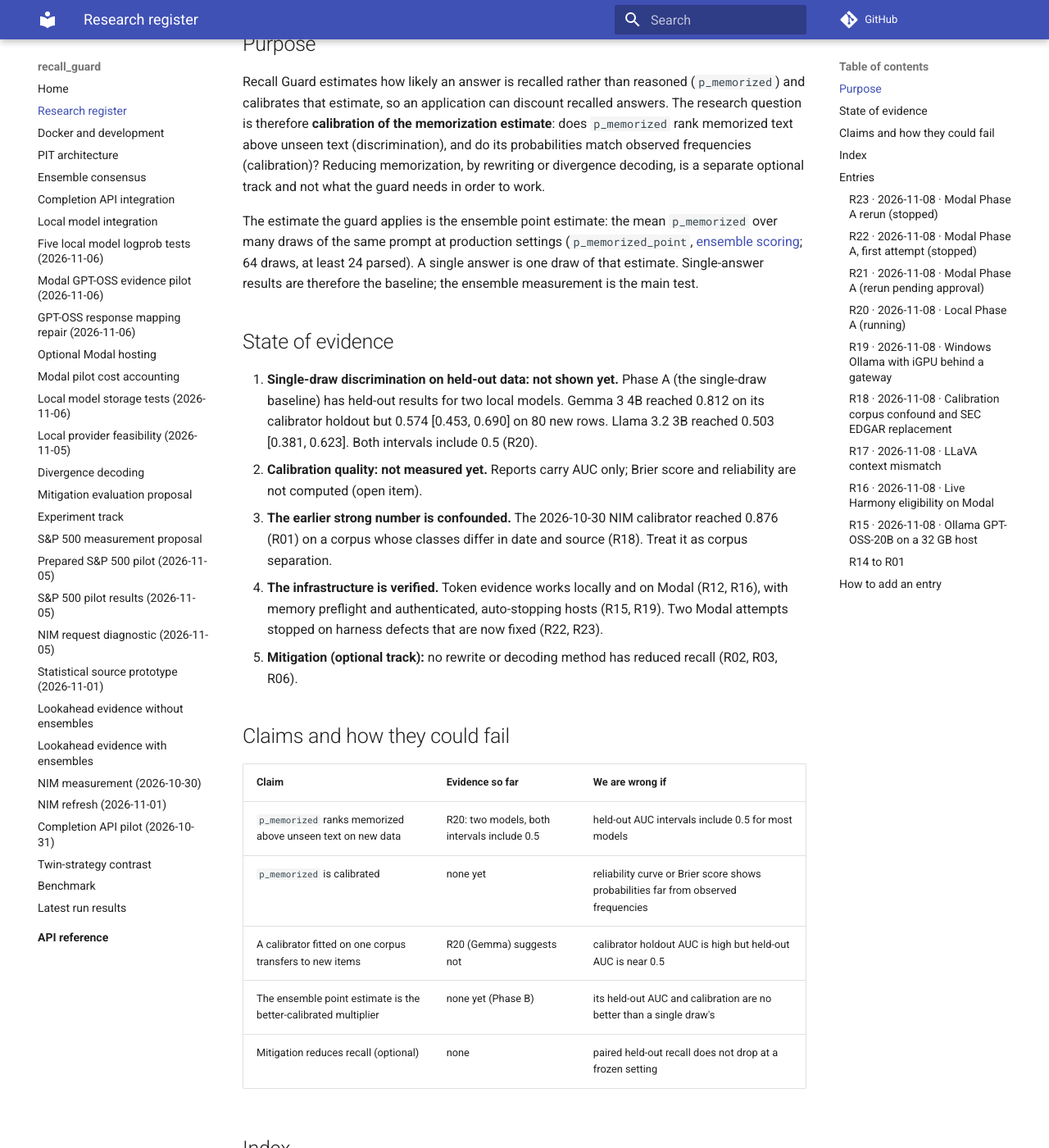
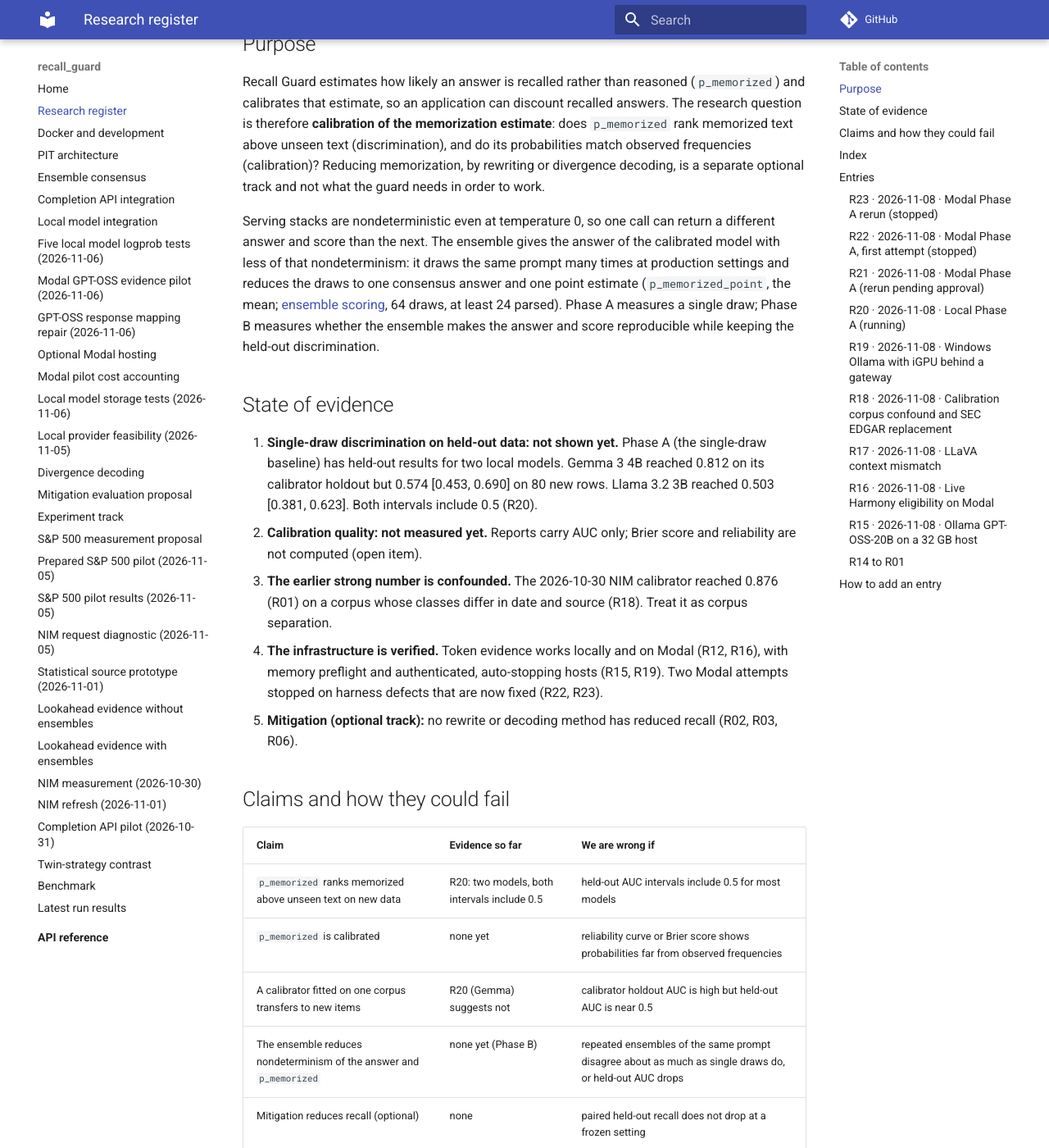
Before and after one commit to norandom/memguard_alpha, an MkDocs documentation site: the page built from docs/research-register.md, in a window 1280 px wide and 1400 px high, scrolled down 302 px. Shown: the whole window at 82% size. Built offline with MkDocs 1.6.1 and Material for MkDocs 9.7.7, drawn with Linux system fonts in a browser that asks for light colours; comment, search, counter and statistics services are not loaded.

Commit message:
docs(register): the ensemble reduces nondeterminism of the calibrated answer
Co-Authored-By: Claude Opus 5.5 <noreply@anthropic.com>

```diff
--- a/docs/research-register.md
+++ b/docs/research-register.md
@@ -17,11 +17,14 @@ text (discrimination), and do its probabilities match observed frequencies
 (calibration)? Reducing memorization, by rewriting or divergence decoding, is a
 separate optional track and not what the guard needs in order to work.
 
-The estimate the guard applies is the ensemble point estimate: the mean
-`p_memorized` over many draws of the same prompt at production settings
-(`p_memorized_point`, [ensemble scoring](ensemble.md); 64 draws, at least 24
-parsed). A single answer is one draw of that estimate. Single-answer results are
-therefore the baseline; the ensemble measurement is the main test.
+Serving stacks are nondeterministic even at temperature 0, so one call can
+return a different answer and score than the next. The ensemble gives the answer
+of the calibrated model with less of that nondeterminism: it draws the same
+prompt many times at production settings and reduces the draws to one consensus
+answer and one point estimate (`p_memorized_point`, the mean; [ensemble
+scoring](ensemble.md), 64 draws, at least 24 parsed). Phase A measures a single
+draw; Phase B measures whether the ensemble makes the answer and score
+reproducible while keeping the held-out discrimination.
 
 ## State of evidence
 
@@ -47,7 +50,7 @@ therefore the baseline; the ensemble measurement is the main test.
 | `p_memorized` ranks memorized above unseen text on new data | R20: two models, both intervals include 0.5 | held-out AUC intervals include 0.5 for most models |
 | `p_memorized` is calibrated | none yet | reliability curve or Brier score shows probabilities far from observed frequencies |
 | A calibrator fitted on one corpus transfers to new items | R20 (Gemma) suggests not | calibrator holdout AUC is high but held-out AUC is near 0.5 |
-| The ensemble point estimate is the better-calibrated multiplier | none yet (Phase B) | its held-out AUC and calibration are no better than a single draw's |
+| The ensemble reduces nondeterminism of the answer and `p_memorized` | none yet (Phase B) | repeated ensembles of the same prompt disagree about as much as single draws do, or held-out AUC drops |
 | Mitigation reduces recall (optional) | none | paired held-out recall does not drop at a frozen setting |
 
 ## Index
```
